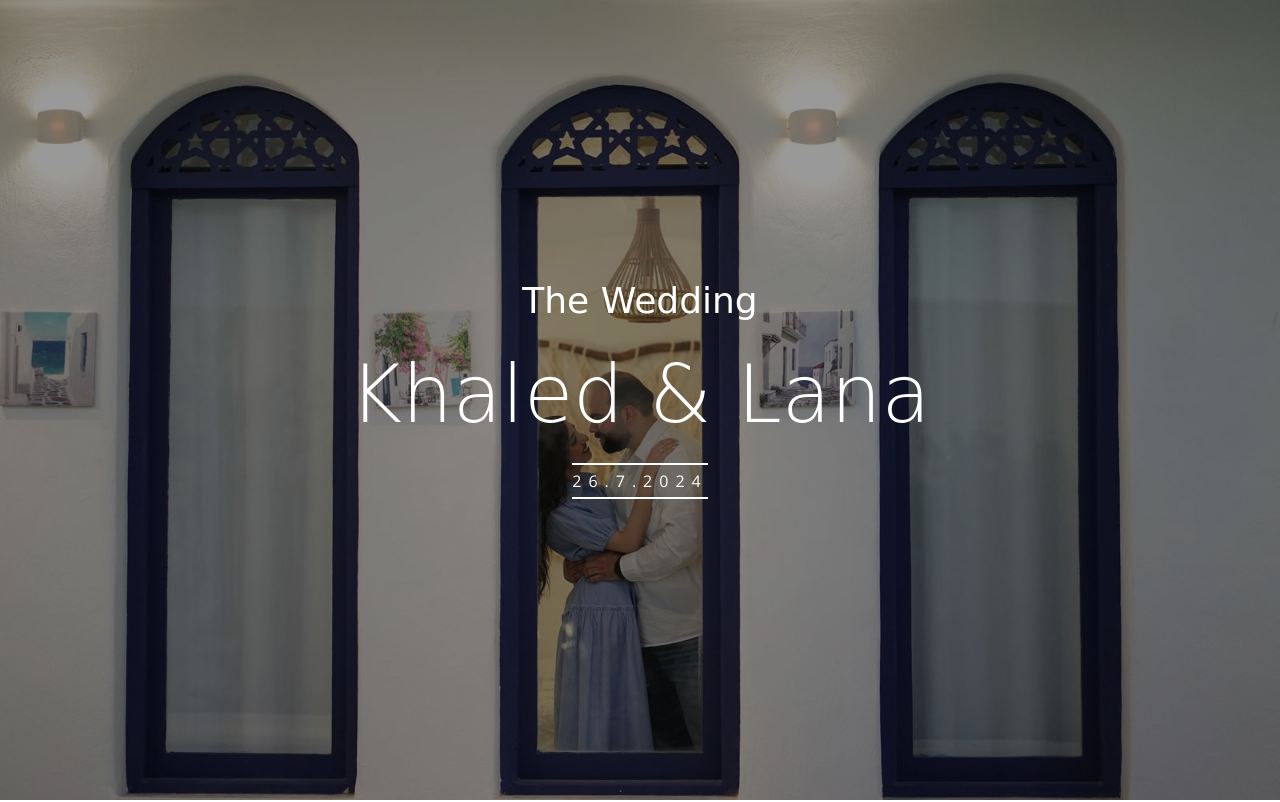
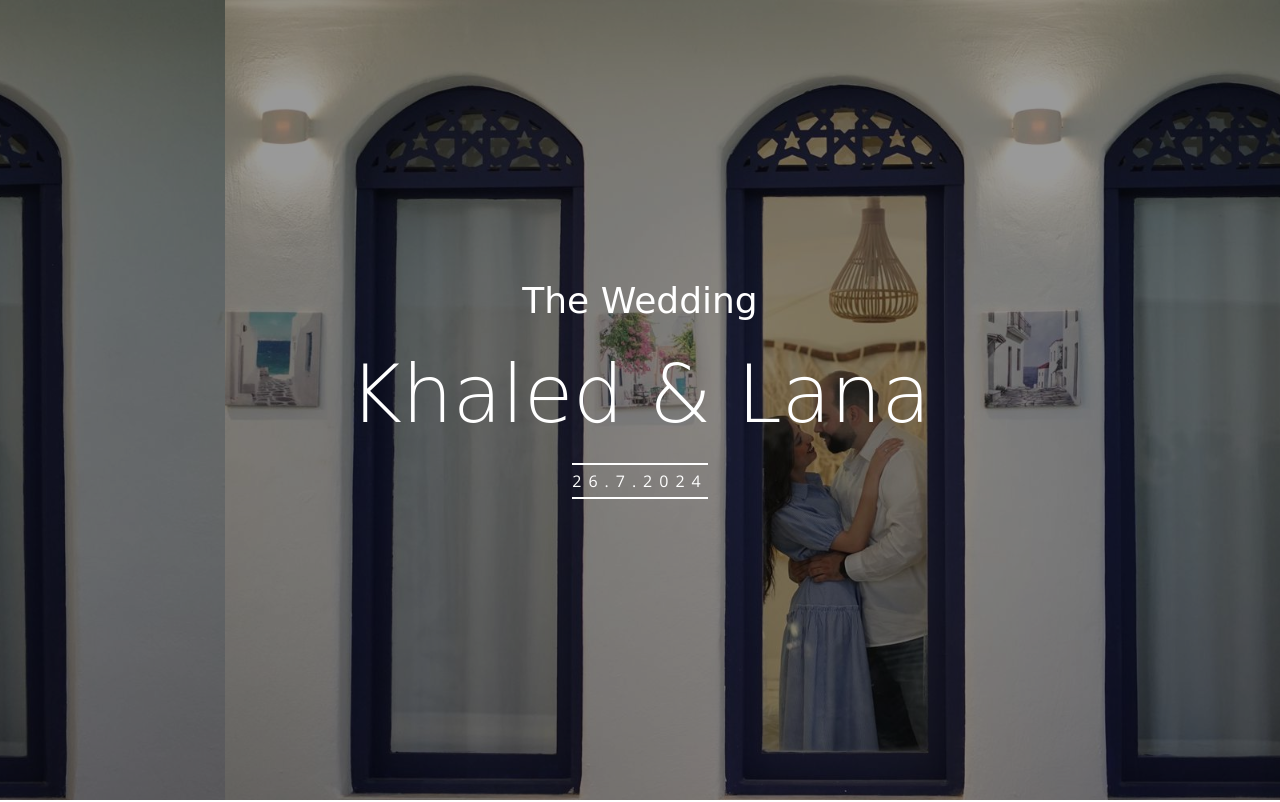
Before and after one commit to H09X/cloud-project, a website: page index.html in a window 1280 px wide. Shown: the top 802 px of the page. Drawn offline with nearby package versions, Linux system fonts and the light colour scheme; some packages are replaced by stand-ins of ours; no server answers; files whose address does not match are found by name; a web font is replaced by a local one.

Commit message:
Update index.html

```diff
--- a/index.html
+++ b/index.html
@@ -72,7 +72,7 @@
 
 		<div class="fh5co-hero" data-section="home">
 			<div class="fh5co-overlay"></div>
-			<div class="fh5co-cover text-center" data-stellar-background-ratio="0.25" style="background-image: url(images/cover_bg_1.jpg);">
+			<div class="fh5co-cover text-center" data-stellar-background-ratio="0.25" style="background-image: url(images/cover_bg_1.jpg); background-position: -300px 0px;">
 				<div class="display-t">
 					<div class="display-tc">
 						<div class="container">
```
